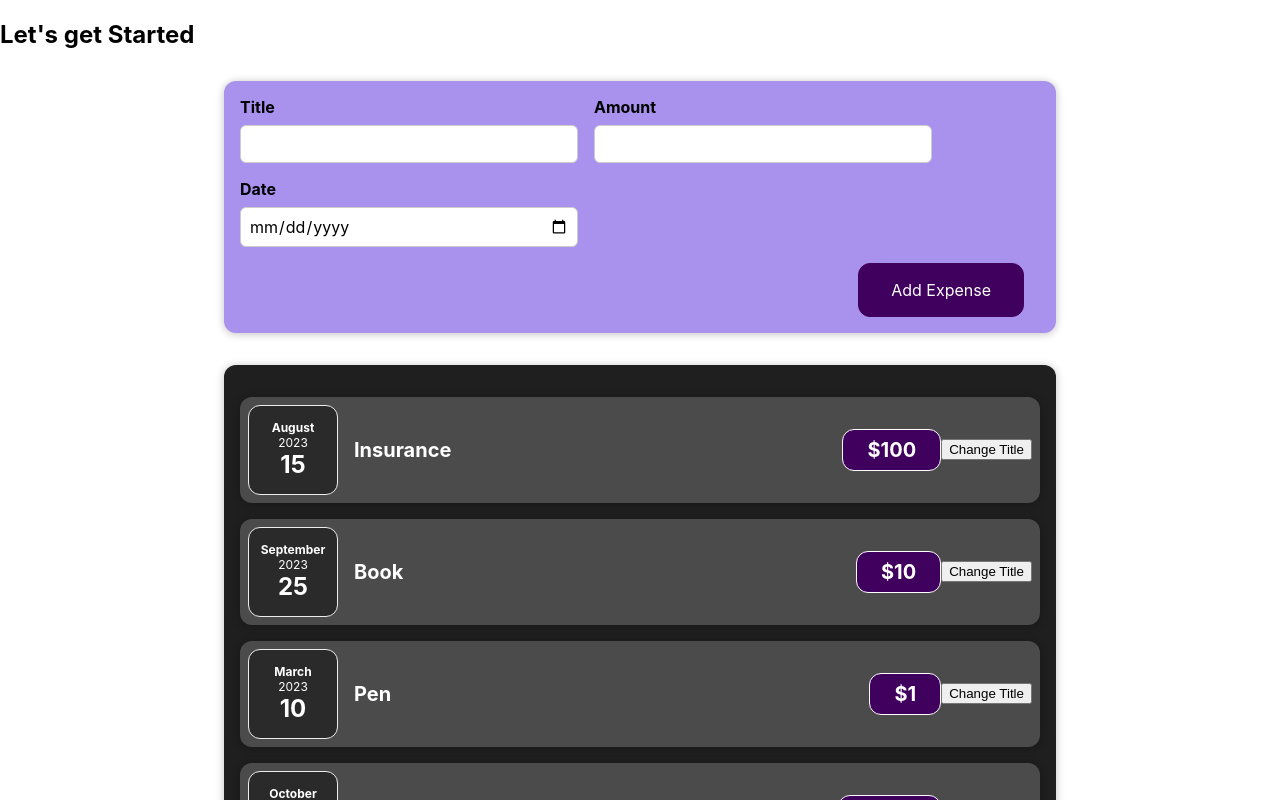
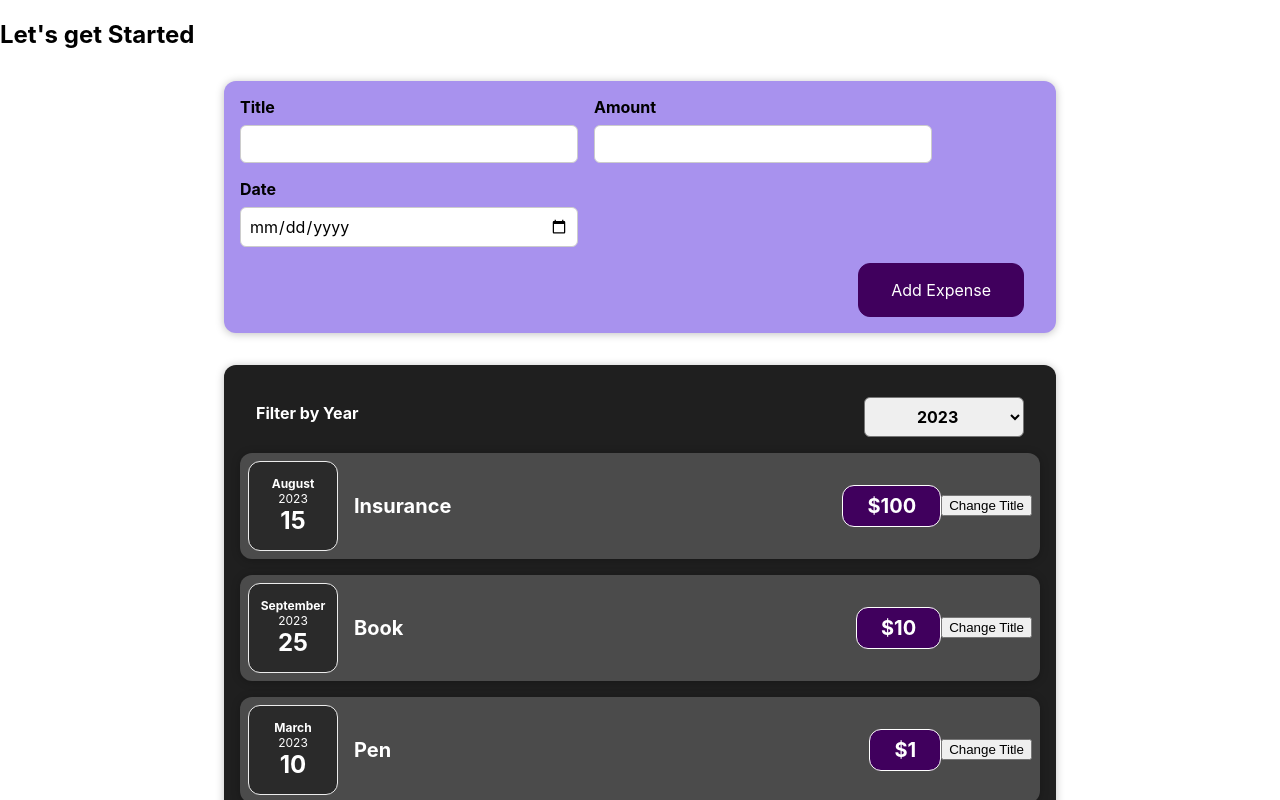
Before and after one commit to Raveesh-Gautam/ExpenseTrackerApp, a React (Create React App) app: page / in a window 1280 px wide. Shown: the top 800 px of the page. Built offline with nearby package versions, Linux system fonts and the light colour scheme.

Commit message:
filter and taking data from form

```diff
--- a/src/App.js
+++ b/src/App.js
@@ -1,21 +1,26 @@
+import { useState } from "react";
 import Expenses from "./components/Expense/Expenses";
 import NewExpense from "./components/NewExpenses/NewExpense";
 
 function App() {
-  const expenses = [
-    { id: 1, title: "Insurance", date: new Date(2023, 7, 15), price: 100 },
+  const [expenseData,setExpenseData]=useState([
+      { id: 1, title: "Insurance", date: new Date(2023, 7, 15), price: 100 },
     { id: 2, title: "Book", date: new Date(2023, 8, 25), price: 10 },
     { id: 3, title: "Pen", date: new Date(2023, 2, 10), price: 1 },
     { id: 4, title: "Laptop", date: new Date(2023, 9, 17), price: 200 },
-  ];
-const handleAddExpense=(expenseData)=>{
+  ]);
+
+const handleAddExpense=(expense)=>{
 console.log("App",expenseData);
+setExpenseData((prevExpenseData)=>{
+  return [expense,...prevExpenseData];
+})
 }
   return (
     <div>
       <h2>Let's get Started</h2>
       <NewExpense  onAddExpense={handleAddExpense}/>
-      <Expenses expenses={expenses} />
+      <Expenses expenses={expenseData} />
 
     </div>
   );
--- a/src/components/Expense/Expenses.js
+++ b/src/components/Expense/Expenses.js
@@ -1,11 +1,24 @@
+import { useState } from "react";
+import Card from "../UI/Card";
 import ExpenseItem from "./ExpenseItem";
 import "./Expenses.css";
-import Card from "../UI/Card";
+import ExpensesFilter from "./ExpensesFilter";
 
 function Expenses(props) {
+     const [filteredYear, setFilteredYear] = useState("2023");
+  const changeFilterHandler = (selectedYear) => {
+    setFilteredYear(selectedYear);
+  };
+  const filteredExpenses = props.expenses.filter((expense) => {
+    return expense.date.getFullYear().toString() === filteredYear;
+  });
+
   return (
     <Card className="expenses">
-      {props.expenses.map((expense) => {
+        <ExpensesFilter
+        selected={filteredYear}
+        onChangeFilter={changeFilterHandler} />
+      {filteredExpenses.map((expense) => {
         return (
           <ExpenseItem
             key={expense.id}
--- /dev/null
+++ b/src/components/Expense/ExpensesFilter.css
@@ -0,0 +1,24 @@
+.expenses-filter {
+  color: white;
+  padding: 0 1rem;
+}
+
+.expenses-filter__control {
+  display: flex;
+  width: 100%;
+  align-items: center;
+  justify-content: space-between;
+  margin: 1rem 0;
+}
+
+.expenses-filter label {
+  font-weight: bold;
+  margin-bottom: 0.5rem;
+}
+
+.expenses-filter select {
+  font: inherit;
+  padding: 0.5rem 3rem;
+  font-weight: bold;
+  border-radius: 6px;
+}
--- /dev/null
+++ b/src/components/Expense/ExpensesFilter.js
@@ -0,0 +1,26 @@
+import "./ExpensesFilter.css";
+
+const ExpensesFilter = (props) => {
+  const dropdownChangeHandler = (event) => {
+    props.onChangeFilter(event.target.value);
+  };
+
+  return (
+    <div className="expenses-filter">
+      <div className="expenses-filter__control">
+        <label htmlFor="year-dropdown">Filter by Year</label>
+        <select
+          value={props.selected}
+          onChange={dropdownChangeHandler}
+          id="year-dropdown"
+        >
+          <option value="2023">2023</option>
+          <option value="2024">2024</option>
+          <option value="2025">2025</option>
+        </select>
+      </div>
+    </div>
+  );
+};
+
+export default ExpensesFilter;
--- a/src/components/NewExpenses/ExpenseForm.js
+++ b/src/components/NewExpenses/ExpenseForm.js
@@ -1,6 +1,6 @@
 // Write your code at relevant places in the code below:
 
-import React, { useState } from "react";
+import { useState } from "react";
 import "./ExpenseForm.css";
 
 const ExpenseForm = (props) => {
@@ -24,7 +24,7 @@
     event.preventDefault();
     const expenseData = {
       title: enteredTitle,
-      amount: enteredAmount,
+      price: enteredAmount,
       date: new Date(enteredDate),
     };
     console.log(expenseData);
```
